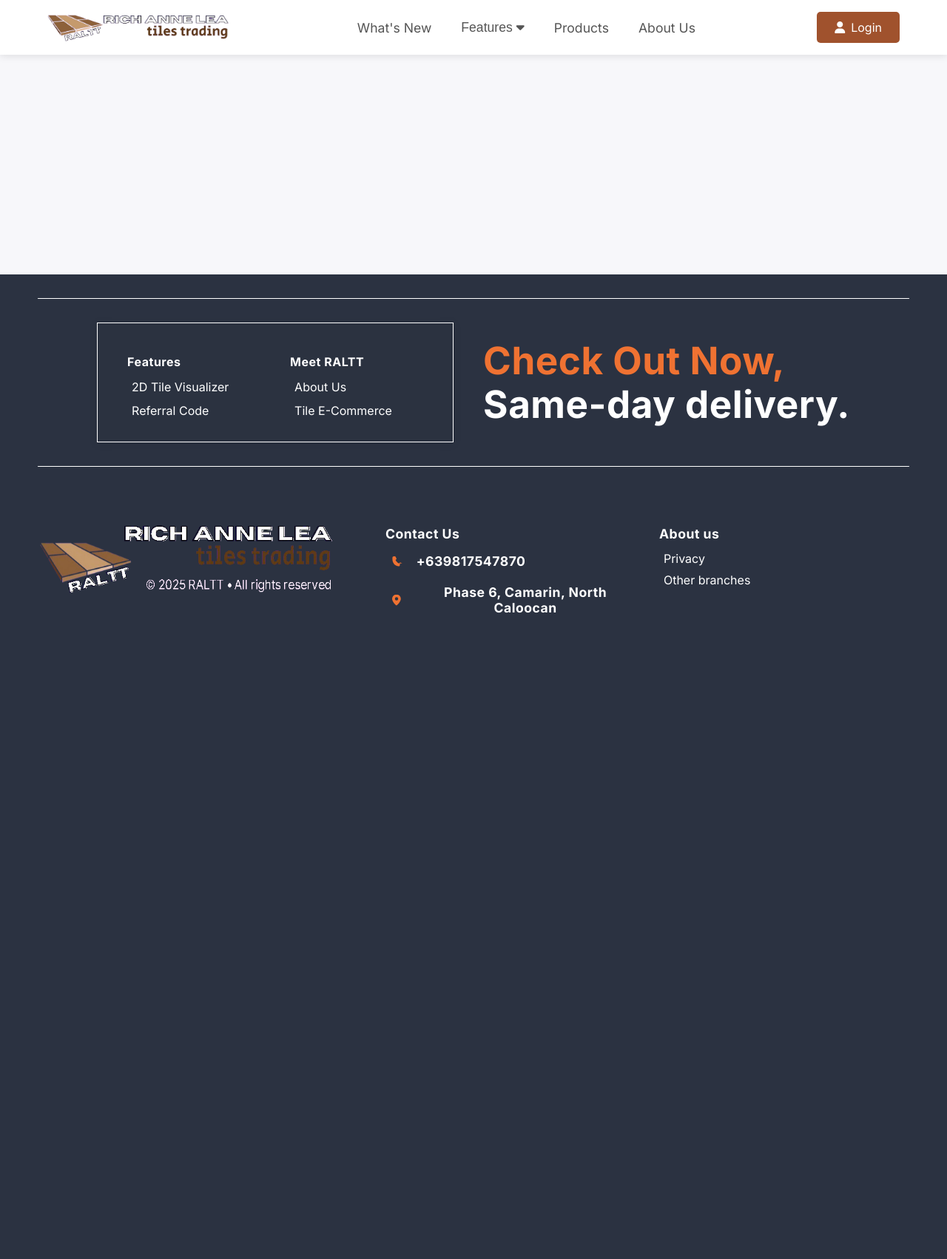
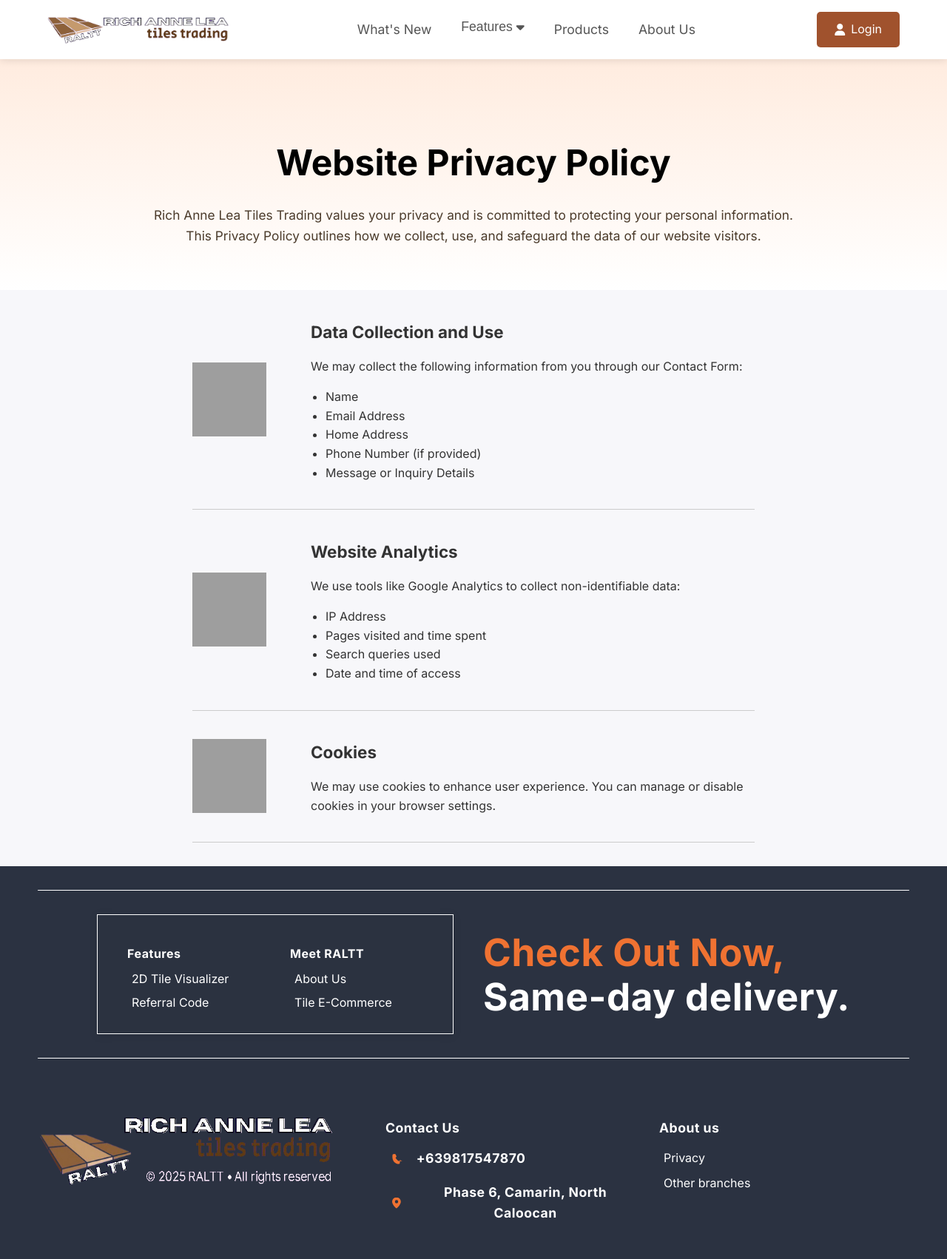
Before and after one commit to almanongeeyan/raltt, a PHP site: page /privacy_info_homepage.php in a window 1280 px wide. Shown: the whole page at 74% size. Before the commit the page ends 829 px from the top, so only its background shows below. Run offline with PHP 8.4, Linux system fonts and the light colour scheme; some libraries are stand-ins or nearby versions; grey boxes are pictures that could not be loaded.

Commit message:
Update privacy_info_homepage.php

```diff
--- a/privacy_info_homepage.php
+++ b/privacy_info_homepage.php
@@ -6,22 +6,186 @@ include 'includes/header.php';
 
 <head>
     <meta charset="UTF-8">
-    <meta name="viewport" content="width=device-width, initial-scale=1.0">
-    <title>Rich Anne Lea Tiles Trading - Privacy </title>
+    <meta name="viewport" content="width=device-width, initial-scale=1.0, maximum-scale=1.0, user-scalable=no">
+    <title>Website Privacy Policy</title>
+
     <link rel="stylesheet" href="https://cdnjs.cloudflare.com/ajax/libs/font-awesome/6.5.1/css/all.min.css">
     <link rel="preconnect" href="https://fonts.googleapis.com">
     <link rel="preconnect" href="https://fonts.gstatic.com" crossorigin>
     <link href="https://fonts.googleapis.com/css2?family=Inter:wght@400;500;600;700&display=swap" rel="stylesheet">
     <script src="https://cdn.jsdelivr.net/npm/sweetalert2@11.17.2/dist/sweetalert2.min.js"></script>
-    <!-- <link rel="stylesheet" href="style.css"> -->
+
     <style>
+        * {
+            box-sizing: border-box;
+        }
 
+        html, body {
+            margin: 0;
+            padding: 0;
+            font-family: 'Inter', sans-serif;
+            color: #333;
+            line-height: 1.6;
+            overflow-x: hidden;
+            width: 100%;
+        }
+
+        body {
+            display: flex;
+            flex-direction: column;
+            min-height: 100vh;
+        }
+
+        .policy-container {
+            text-align: center;
+            background: linear-gradient(180deg, #FFE7D7 0%, #FFF 100%);
+            display: flex;
+            flex-direction: column;
+            align-items: center;
+            justify-content: center;
+            padding: 150px 20px 60px 20px;
+            width: 100%;
+        }
+
+        /* Desktop view */
+        .policy-container h1 {
+            font-size: 3rem;
+            font-weight: 700;
+            margin-bottom: 18px;
+            color: #000;
+        }
+
+        .policy-container p {
+            max-width: 900px;
+            margin: 0 auto;
+            font-size: 1.08rem;
+            color: #4B3B2B;
+            font-weight: 400;
+            line-height: 1.6;
+            padding: 0 10px;
+        }
+
+        .container {
+            max-width: 800px;
+            margin: 0 auto;
+            padding: 0 20px;
+            width: 100%;
+        }
+
+        .section {
+            display: flex;
+            align-items: center;
+            padding: 20px 0;
+            border-bottom: 1px solid #ccc;
+            flex-wrap: wrap;
+        }
+
+        .section img {
+            width: 100px;
+            height: 100px;
+            margin-right: 60px;
+            flex-shrink: 0;
+        }
+
+        .section-content {
+            flex: 1;
+            min-width: 0;
+        }
+
+        .section-content h2 {
+            margin-bottom: 10px;
+            font-size: 1.4rem;
+        }
+
+        .section-content ul {
+            margin-top: 5px;
+            padding-left: 20px;
+        }
+
+        .section-content p,
+        .section-content ul li {
+            font-size: 1rem;
+        }
+
+        /* ===== Mobile View Styling ===== */
+        @media (max-width: 100px) {
+            .policy-container h1 {
+                font-size: 3rem;        /* Smaller for mobile */
+                font-weight: 700;
+                line-height: 1.6;       /* Similar spacing to "Visualize" */
+                letter-spacing: -0.5px; /* Slightly tighter text */
+                margin-bottom: 18px;
+                font-family: 'Inter', sans-serif; /* Keep same family but apply mobile-specific weight/size */
+            }
+
+            .section {
+                flex-direction: column;
+                align-items: center;
+                text-align: center;
+            }
+
+            .section img {
+                margin-bottom: 10px;
+                margin-right: 0;
+            }
+
+            .section-content ul {
+                padding-left: 0;
+                list-style-position: inside;
+            }
+        }
     </style>
 </head>
 
 <body>
 
+    <div class="policy-container">
+        <h1>Website Privacy Policy</h1>
+        <p>
+            Rich Anne Lea Tiles Trading values your privacy and is committed to protecting your personal information.
+            This Privacy Policy outlines how we collect, use, and safeguard the data of our website visitors.
+        </p>
+    </div>
 
+    <div class="container">
+
+        <div class="section">
+            <img src="https://img.icons8.com/ios-filled/50/000000/data-configuration.png" alt="Data Icon">
+            <div class="section-content">
+                <h2>Data Collection and Use</h2>
+                <p>We may collect the following information from you through our Contact Form:</p>
+                <ul>
+                    <li>Name</li>
+                    <li>Email Address</li>
+                    <li>Home Address</li>
+                    <li>Phone Number (if provided)</li>
+                    <li>Message or Inquiry Details</li>
+                </ul>
+            </div>
+        </div>
+
+        <div class="section">
+            <img src="https://img.icons8.com/ios-filled/50/000000/combo-chart--v1.png" alt="Analytics Icon">
+            <div class="section-content">
+                <h2>Website Analytics</h2>
+                <p>We use tools like Google Analytics to collect non-identifiable data:</p>
+                <ul>
+                    <li>IP Address</li>
+                    <li>Pages visited and time spent</li>
+                    <li>Search queries used</li>
+                    <li>Date and time of access</li>
+                </ul>
+            </div>
+        </div>
+
+        <div class="section">
+            <img src="https://img.icons8.com/ios-filled/50/000000/cookie.png" alt="Cookies Icon">
+            <div class="section-content">
+                <h2>Cookies</h2>
+                <p>We may use cookies to enhance user experience. You can manage or disable cookies in your browser settings.</p>
+            </div>
+        </div>
+    </div>
 
 </body>
 </html>
```
